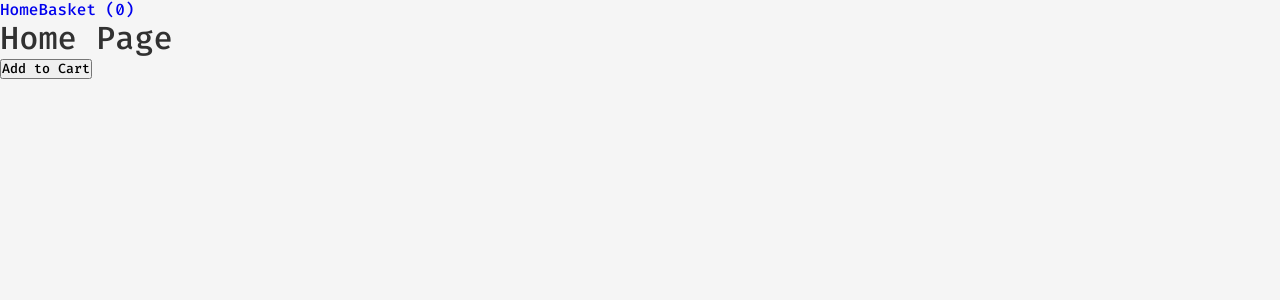
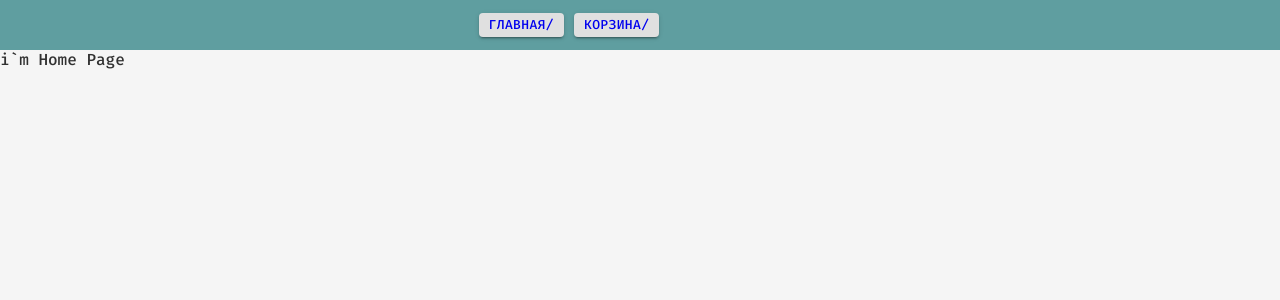
Before and after one commit to yahty01/clothing-store, a React (Create React App) app: page / in a window 1280 px wide. Shown: the top 300 px of the page. Built offline with nearby package versions, Linux system fonts and the light colour scheme.

Commit message:
Временно убрал LocalStorage. Починил Навигацию

```diff
--- a/package.json
+++ b/package.json
@@ -3,6 +3,9 @@
   "version": "0.1.0",
   "private": true,
   "dependencies": {
+    "@emotion/react": "^11.11.4",
+    "@emotion/styled": "^11.11.5",
+    "@mui/material": "^5.16.1",
     "@testing-library/jest-dom": "^5.14.1",
     "@testing-library/react": "^13.0.0",
     "@testing-library/user-event": "^13.2.1",
@@ -11,6 +14,7 @@
     "@types/react": "^18.0.0",
     "@types/react-dom": "^18.0.0",
     "@types/uuid": "^10.0.0",
+    "material-ui": "^0.20.2",
     "react": "^18.3.1",
     "react-dom": "^18.3.1",
     "react-router-dom": "^6.24.1",
--- a/src/App.tsx
+++ b/src/App.tsx
@@ -1,22 +1,20 @@
-// src/App.tsx
 import React from 'react';
-import { BrowserRouter as Router, Route, Routes } from 'react-router-dom';
-import Basket from './pages/basket/Basket';
-import HomePage from './pages/homePage/HomePage';
-import Navigation from './components/navigator/Navigator';
-import { CartProvider } from './context/CartContext';
+import {Navigate, Route, Routes} from 'react-router-dom';
+import {Basket} from "./pages/basket/Basket";
+import {HomePage} from "./pages/homePage/HomePage";
+import {Navigation} from "./components/navigator/Navigator";
 
-const App: React.FC = () => {
+function App() {
   return (
-    <CartProvider>
-      <Router>
-        <Navigation />
-        <Routes>
-          <Route path="/" element={<HomePage />} />
-          <Route path="/basket" element={<Basket />} />
-        </Routes>
-      </Router>
-    </CartProvider>
+    <div className="App">
+      <Navigation />
+      <Routes>
+        <Route path="/" element={<HomePage/>}/>
+        <Route path="/Basket" element={<Basket/>}/>
+        <Route path="/404" element={<h1 style={{textAlign: 'center'}}>404:PAGE NOT FOUND</h1>}/>
+        <Route path="*" element={<Navigate to="/404"/>}/>
+      </Routes>
+    </div>
   );
 }
 
--- a/src/components/navigator/Navigator.tsx
+++ b/src/components/navigator/Navigator.tsx
@@ -1,23 +1,47 @@
-// src/components/navigator/navigator.tsx
-import React, { useContext } from 'react';
-import { Link } from 'react-router-dom';
-import { CartContext } from '../../context/CartContext';
+import React from 'react';
+import styled from "styled-components";
+import {NavLink} from 'react-router-dom';
+import {Button} from "@mui/material";
 
-const Navigation: React.FC = () => {
-	const cartContext = useContext(CartContext);
+export const Navigation = () => {
+	return (
+		<GeneralDiv>
+			<DivForButton>
 
-	if (!cartContext) {
-		return null;
-	}
+				<StyleForButton>
+					<Button variant="contained" color={'inherit'} size={'small'}>
+						<NavLink to="/" style={{textDecoration: 'none'}}>
+							Главная/
+						</NavLink>
+					</Button>
+				</StyleForButton>
 
-	const { cartItems } = cartContext;
+				<StyleForButton>
+					<Button variant="contained" color={'inherit'} size={'small'}>
+						<NavLink to="/Basket" style={{textDecoration: 'none'}}>
+							Корзина/
+						</NavLink>
+					</Button>
+				</StyleForButton>
 
-	return (
-		<nav>
-			<Link to="/">Home</Link>
-			<Link to="/basket">Basket ({cartItems})</Link>
-		</nav>
+			</DivForButton>
+		</GeneralDiv>
 	);
 };
 
-export default Navigation;
+const GeneralDiv = styled.div`
+  height: 50px;
+  width: 100%;
+  background-color: cadetblue;
+  display: flex;
+  align-items: center;
+`;
+
+const DivForButton = styled.div`
+  margin-left: 37%;
+  display: flex;
+`;
+
+const StyleForButton = styled.div`
+  padding: 0 5px;
+`;
--- a/src/context/CartContext.tsx
+++ /dev/null
@@ -1,40 +0,0 @@
-// src/context/CartContext.tsx
-import React, { createContext, useState, useEffect, ReactNode } from 'react';
-
-interface CartContextType {
-	cartItems: number;
-	addToCart: () => void;
-}
-
-export const CartContext = createContext<CartContextType | undefined>(undefined);
-
-interface CartProviderProps {
-	children: ReactNode;
-}
-
-export const CartProvider: React.FC<CartProviderProps> = ({ children }) => {
-	const [cartItems, setCartItems] = useState<number>(0);
-
-	// Load cart items from localStorage on initial render
-	useEffect(() => {
-		const storedCartItems = localStorage.getItem('cartItems');
-		if (storedCartItems) {
-			setCartItems(JSON.parse(storedCartItems));
-		}
-	}, []);
-
-	// Save cart items to localStorage whenever they change
-	useEffect(() => {
-		localStorage.setItem('cartItems', JSON.stringify(cartItems));
-	}, [cartItems]);
-
-	const addToCart = () => {
-		setCartItems(cartItems + 1);
-	};
-
-	return (
-		<CartContext.Provider value={{ cartItems, addToCart }}>
-			{children}
-		</CartContext.Provider>
-	);
-};
--- a/src/index.tsx
+++ b/src/index.tsx
@@ -2,18 +2,14 @@ import React from 'react';
 import ReactDOM from 'react-dom/client';
 import App from './App';
 import {GlobalStyle} from "./styles/GlobalStyled";
-
+import {BrowserRouter} from "react-router-dom";
 
 const root = ReactDOM.createRoot(
   document.getElementById('root') as HTMLElement
 );
 root.render(
-  <React.StrictMode>
+  <BrowserRouter>
     <GlobalStyle/>
-    <App />
-  </React.StrictMode>
+    <App/>
+  </BrowserRouter>
 );
-
-// If you want to start measuring performance in your app, pass a function
-// to log results (for example: reportWebVitals(console.log))
-// or send to an analytics endpoint. Learn more: https://bit.ly/CRA-vitals
--- a/src/pages/basket/Basket.tsx
+++ b/src/pages/basket/Basket.tsx
@@ -1,22 +1,13 @@
-// src/pages/basket/Basket.tsx
-import React, { useContext } from 'react';
-import { CartContext } from '../../context/CartContext';
+// @flow
+import * as React from 'react';
 
-const Basket: React.FC = () => {
-	const cartContext = useContext(CartContext);
+type Props = {
 
-	if (!cartContext) {
-		return null;
-	}
-
-	const { cartItems } = cartContext;
-
+};
+export const Basket = (props: Props) => {
 	return (
 		<div>
-			<h1>Basket</h1>
-			<p>Items in cart: {cartItems}</p>
+			<p>i`m basket</p>
 		</div>
 	);
 };
-
-export default Basket;
--- a/src/pages/homePage/HomePage.tsx
+++ b/src/pages/homePage/HomePage.tsx
@@ -1,22 +1,13 @@
-// src/pages/homePage/HomePage.tsx
-import React, { useContext } from 'react';
-import { CartContext } from '../../context/CartContext';
+// @flow
+import * as React from 'react';
 
-const HomePage: React.FC = () => {
-	const cartContext = useContext(CartContext);
+type Props = {
 
-	if (!cartContext) {
-		return null;
-	}
-
-	const { addToCart } = cartContext;
-
+};
+export const HomePage = (props: Props) => {
 	return (
 		<div>
-			<h1>Home Page</h1>
-			<button onClick={addToCart}>Add to Cart</button>
+			<p>i`m Home Page</p>
 		</div>
 	);
 };
-
-export default HomePage;
```
Also changed, not shown: 1 other file (tests, documents, lock files or other folders).
